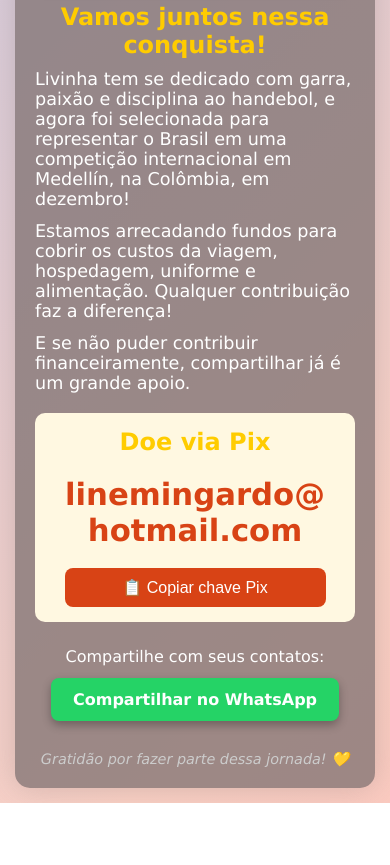
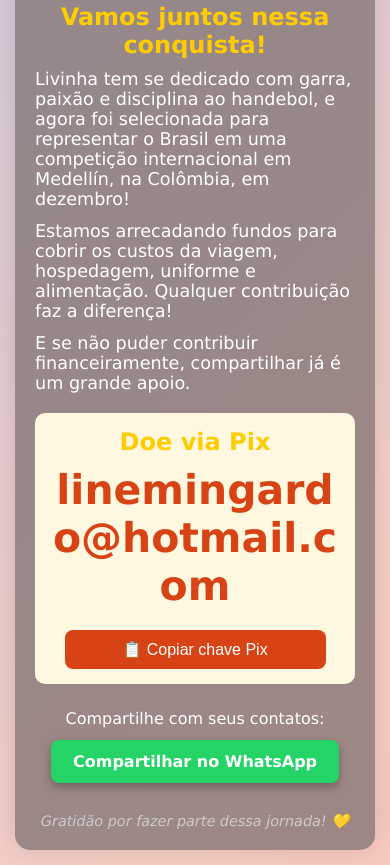
Before and after one commit to Aline-Mingardo/vaquinha, a plain HTML site: page index.html in a window 390 px wide. Shown: the part 723-1588 px from the top of the page. Before the commit the page ends 1526 px from the top, so only its background shows below. Drawn offline with Linux system fonts and the light colour scheme.

Commit message:
Add files via upload

```diff
--- a/style.css
+++ b/style.css
@@ -151,15 +151,14 @@ footer {
     padding: 20px;
   }
 
-  #chave-pix {
-    display: block;
-    font-size: 1.2em;
-    word-break: break-word;
-    text-align: center;
-    padding: 10px;
-    max-width: 100%;
-    margin: 0 auto;
-  }
+ #chave-pix {
+  text-align: center;
+  word-break: break-word;
+  font-size: 1.6em;
+  margin: 10px auto;
+  display: block;
+  width: 100%;
+}
 
   .pix {
     padding: 15px;
```
